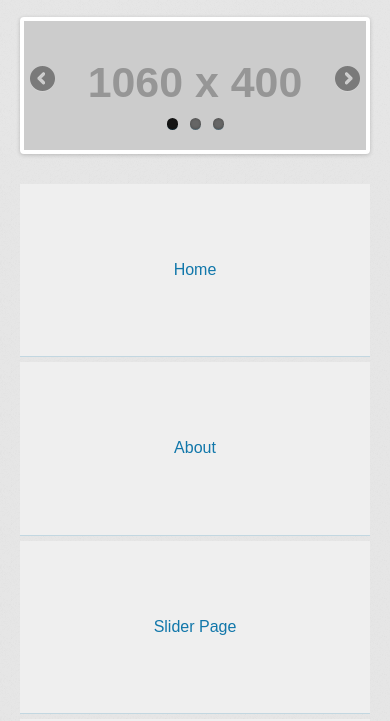
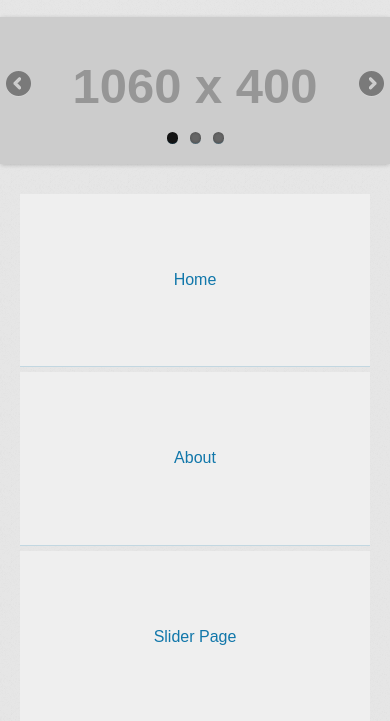
Before and after one commit to nickespi/List-App, a plain HTML site: page slider.html in a window 390 px wide. Shown: the part 123-844 px from the top of the page. Drawn offline with nearby package versions, Linux system fonts and the light colour scheme; placeholder pictures from the web are drawn by us.

Commit message:
Removed margins around slider for mobile.

```diff
--- a/_assets/scss/screen.scss
+++ b/_assets/scss/screen.scss
@@ -448,8 +448,12 @@ input.search {
 	}
 
 	img {
-		max-width: 100%;
 	}
+}
+
+.flexslider {
+	@include breakpoint(handhelds) { border: none !important; margin: 0 -20px 30px !important; }
+
 }
 @import "flexslider";
 @import "jquery.sidr.light";
```
Also changed, not shown: _assets/css/screen.css.
